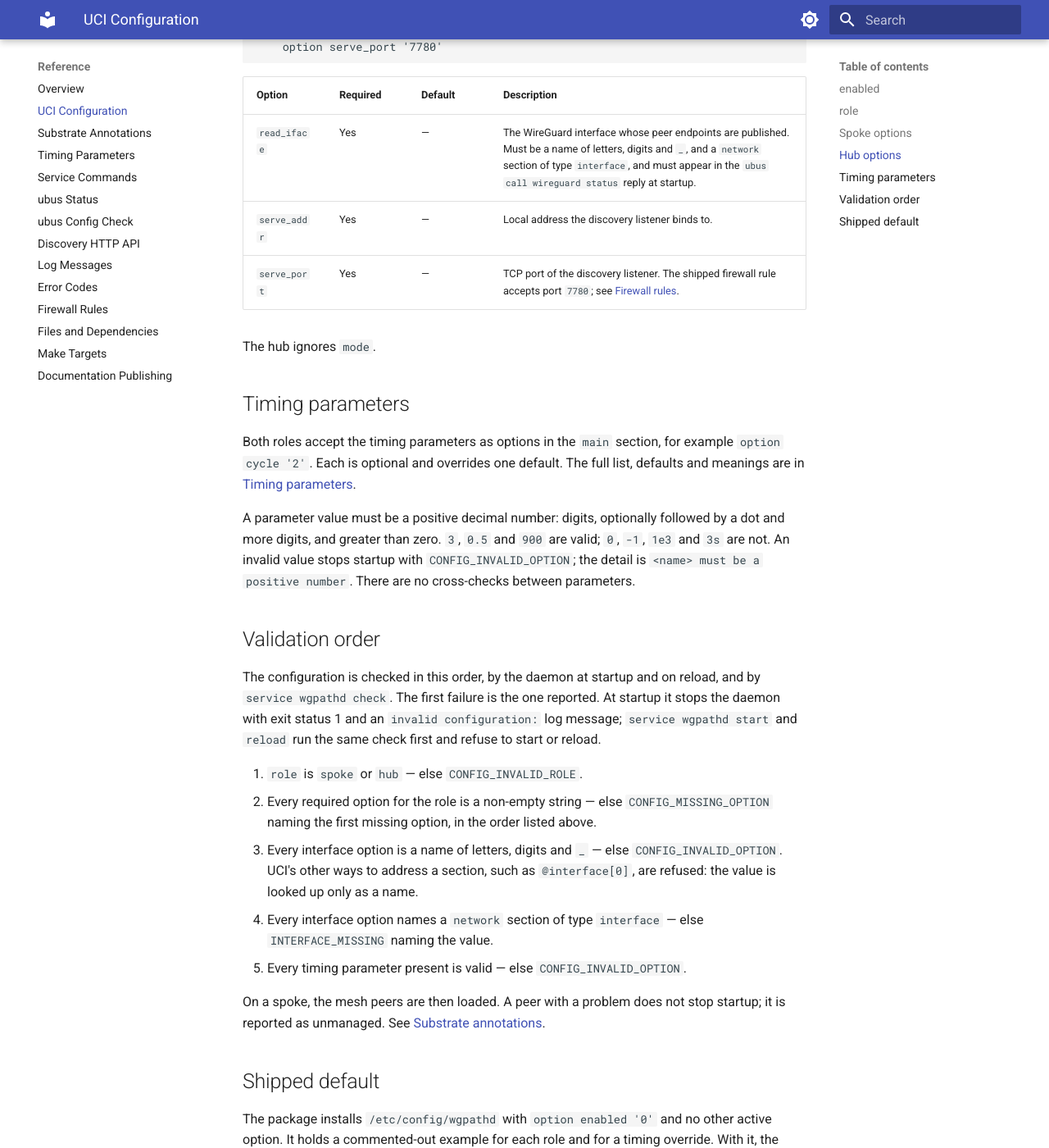
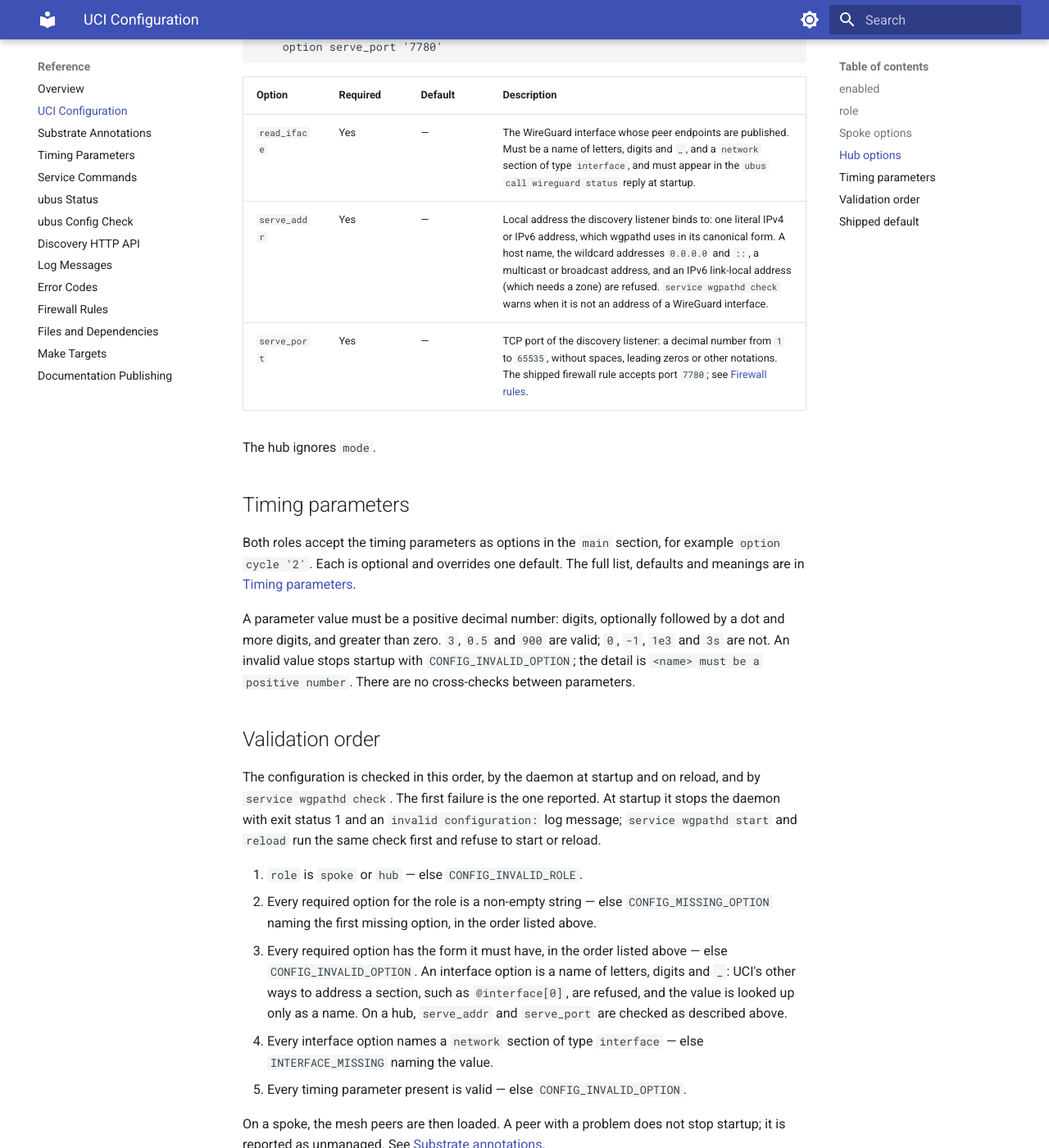
Before and after one commit to m00qek/wgpathd, an MkDocs documentation site: the page built from docs/reference/uci-config.md, in a window 1280 px wide and 1400 px high, scrolled down 1812 px. Shown: the whole window at 82% size. Built offline with MkDocs 1.6.1 and Material for MkDocs 9.7.7, drawn with Linux system fonts in a browser that asks for light colours.

Commit message:
Config: serve_addr is one literal address, serve_port a decimal port
Audit finding F5. The hub's listener options were only checked for being set: 0.0.0.0 and :: bound the wildcard, a host name went through a blocking DNS lookup, and socket.listen read 0 as any port, 0x50 as 80 and " 22 " as 22. config.load now takes serve_addr only as one literal address a listener can hold (not unspecified, multicast, broadcast or IPv6 link-local), in canonical form, and serve_port only as a decimal number from 1 to 65535; the daemon, service wgpathd check and the rpcd check agree, and a failure names its option. The full check warns on a hub whose serve_addr no WireGuard interface in /etc/config/network holds.

address.uc names the special-purpose ranges an address lies in; the direct-candidate rule of finding F6 uses it too. The trust model no longer claims the publisher listens only on WireGuard interfaces.

```diff
--- a/docs/reference/uci-config.md
+++ b/docs/reference/uci-config.md
@@ -55,8 +55,8 @@ config wgpathd 'main'
 | Option | Required | Default | Description |
 | :--- | :--- | :--- | :--- |
 | `read_iface` | Yes | — | The WireGuard interface whose peer endpoints are published. Must be a name of letters, digits and `_`, and a `network` section of type `interface`, and must appear in the `ubus call wireguard status` reply at startup. |
-| `serve_addr` | Yes | — | Local address the discovery listener binds to. |
-| `serve_port` | Yes | — | TCP port of the discovery listener. The shipped firewall rule accepts port `7780`; see [Firewall rules](firewall.md). |
+| `serve_addr` | Yes | — | Local address the discovery listener binds to: one literal IPv4 or IPv6 address, which wgpathd uses in its canonical form. A host name, the wildcard addresses `0.0.0.0` and `::`, a multicast or broadcast address, and an IPv6 link-local address (which needs a zone) are refused. `service wgpathd check` warns when it is not an address of a WireGuard interface. |
+| `serve_port` | Yes | — | TCP port of the discovery listener: a decimal number from `1` to `65535`, without spaces, leading zeros or other notations. The shipped firewall rule accepts port `7780`; see [Firewall rules](firewall.md). |
 
 The hub ignores `mode`.
 
@@ -72,7 +72,7 @@ The configuration is checked in this order, by the daemon at startup and on relo
 
 1. `role` is `spoke` or `hub` — else `CONFIG_INVALID_ROLE`.
 2. Every required option for the role is a non-empty string — else `CONFIG_MISSING_OPTION` naming the first missing option, in the order listed above.
-3. Every interface option is a name of letters, digits and `_` — else `CONFIG_INVALID_OPTION`. UCI's other ways to address a section, such as `@interface[0]`, are refused: the value is looked up only as a name.
+3. Every required option has the form it must have, in the order listed above — else `CONFIG_INVALID_OPTION`. An interface option is a name of letters, digits and `_`: UCI's other ways to address a section, such as `@interface[0]`, are refused, and the value is looked up only as a name. On a hub, `serve_addr` and `serve_port` are checked as described above.
 4. Every interface option names a `network` section of type `interface` — else `INTERFACE_MISSING` naming the value.
 5. Every timing parameter present is valid — else `CONFIG_INVALID_OPTION`.
 
```
Also changed, not shown: docs/explanation/trust-model.md (+3 -1 lines), docs/reference/error-codes.md (+1 -1 lines), docs/reference/service-commands.md (+3 -0 lines), docs/reference/ubus-config-check.md (+1 -0 lines), 6 other files.
